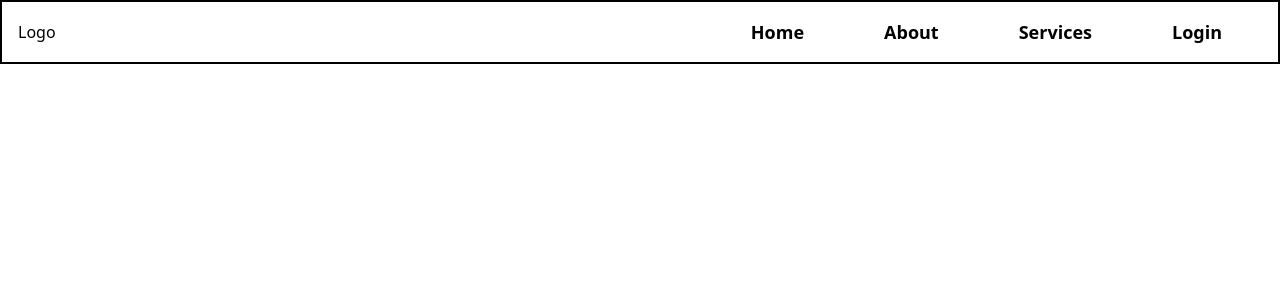
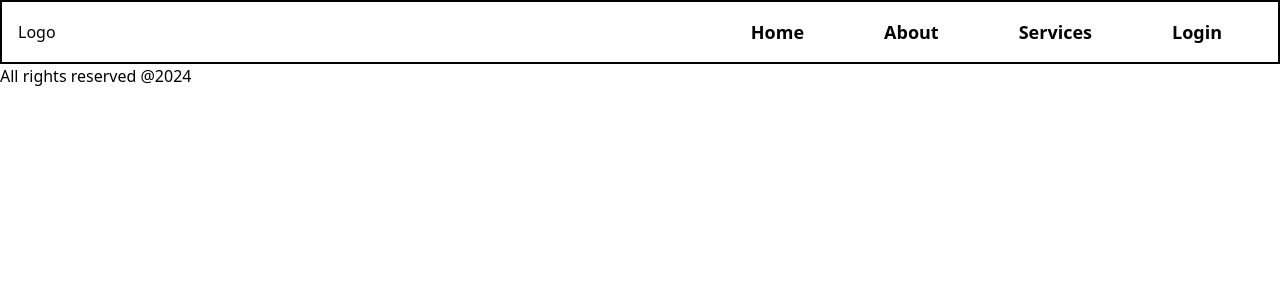
Before and after one commit to Niranjana593/GD-prep, a React (Vite) app in the folder gd-prep/: page /contact in a window 1280 px wide. Shown: the top 300 px of the page. Built offline with nearby package versions, Linux system fonts and the light colour scheme.

Commit message:
Added Footer

```diff
--- a/gd-prep/src/App.jsx
+++ b/gd-prep/src/App.jsx
@@ -5,6 +5,7 @@
 // import About from './components/About.jsx'
 // import Contact from './components/Contact.jsx'
 // import './App.css'
+import Footer from './components/Footer.jsx'
 import { BrowserRouter } from 'react-router-dom'
 const App = () => {
   return (
@@ -16,6 +17,7 @@
           {/* <Route path='/about' element={<About />} />
           <Route path='/contact' element={<Contact />} /> */}
         </Routes>
+        <Footer />
       </div>
     </BrowserRouter>
   )
--- /dev/null
+++ b/gd-prep/src/components/Footer.jsx
@@ -0,0 +1,11 @@
+import React from 'react'
+
+const Footer = () => {
+  return (
+    <div>
+        All rights reserved @2024
+    </div>
+  )
+}
+
+export default Footer
```
